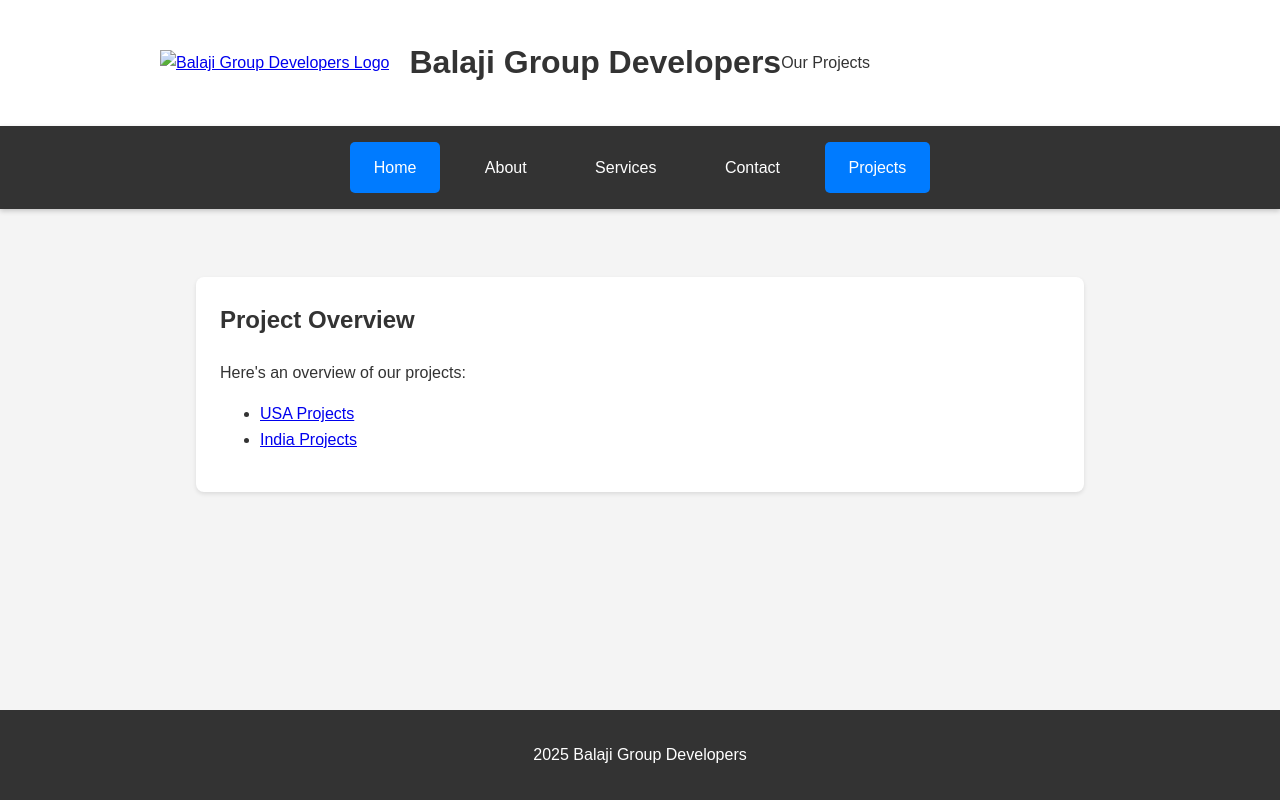
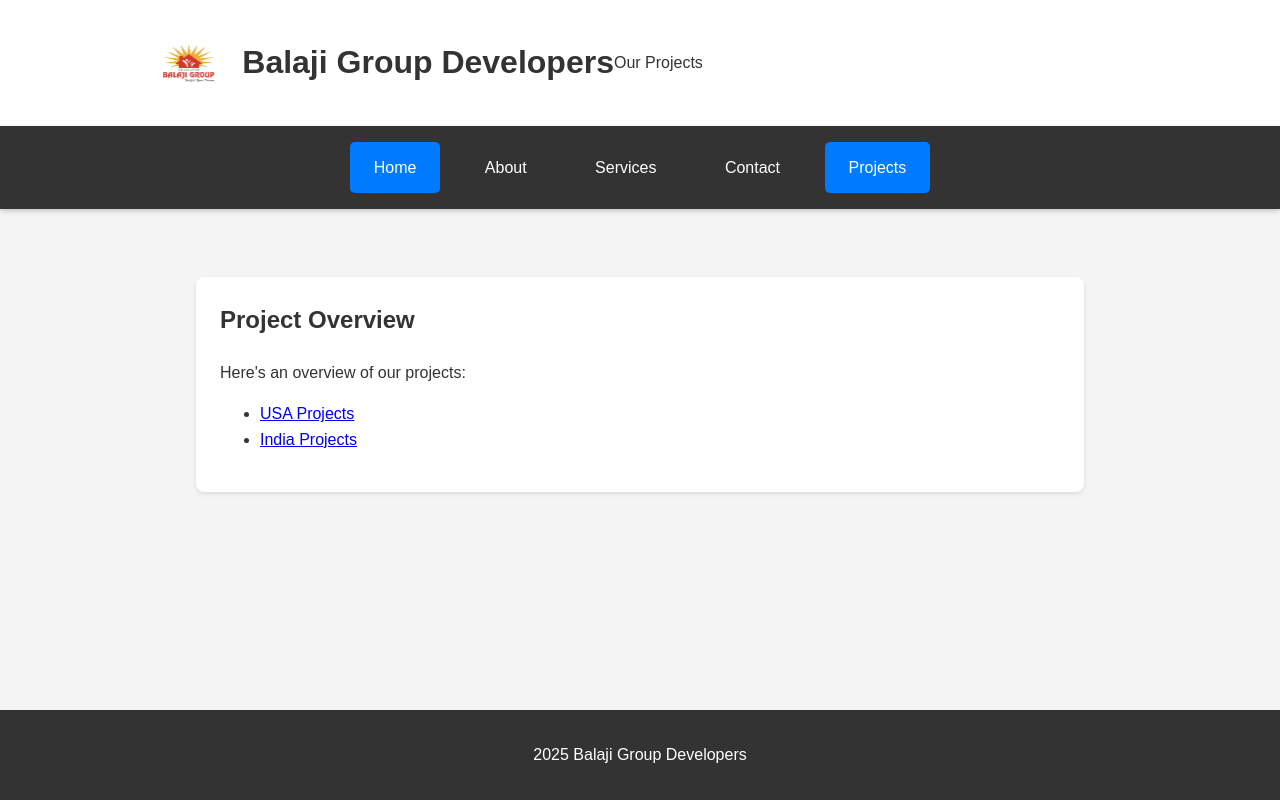
Before and after one commit to Keval22np/BGD, a plain HTML site: page projects/index.html in a window 1280 px wide. Drawn offline with Linux system fonts and the light colour scheme.

Commit message:
fix logo

```diff
--- a/projects/index.html
+++ b/projects/index.html
@@ -10,7 +10,7 @@
     <header>
         <div class="header-content">
             <a href="index.html" class="logo">
-                <img src="images/logo.png" alt="Balaji Group Developers Logo">
+                <img src="/images/logo.png" alt="Balaji Group Developers Logo">
             </a>
             <h1>Balaji Group Developers</h1>
             <p>Our Projects</p>
```
Also changed, not shown: about.html (+1 -1 lines), contact.html (+1 -1 lines), index.html (+1 -1 lines), projects/india.html (+1 -1 lines), projects/usa.html (+1 -1 lines), services.html (+1 -1 lines).
